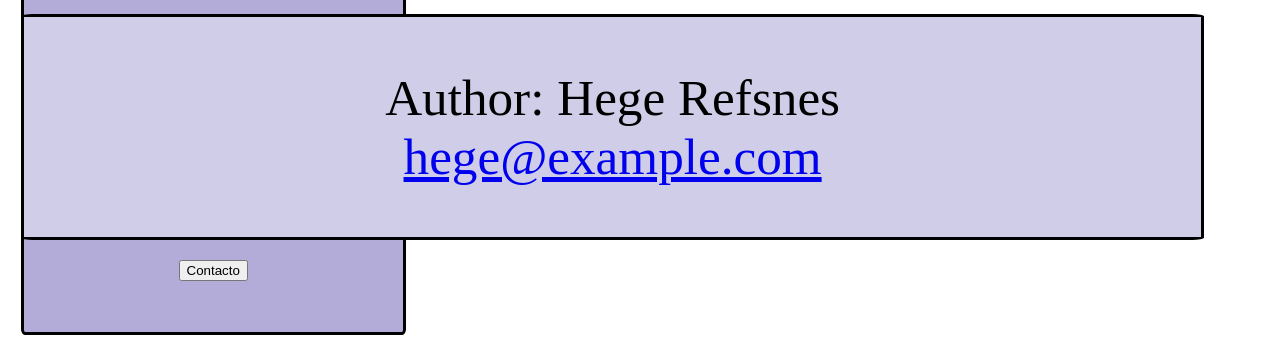
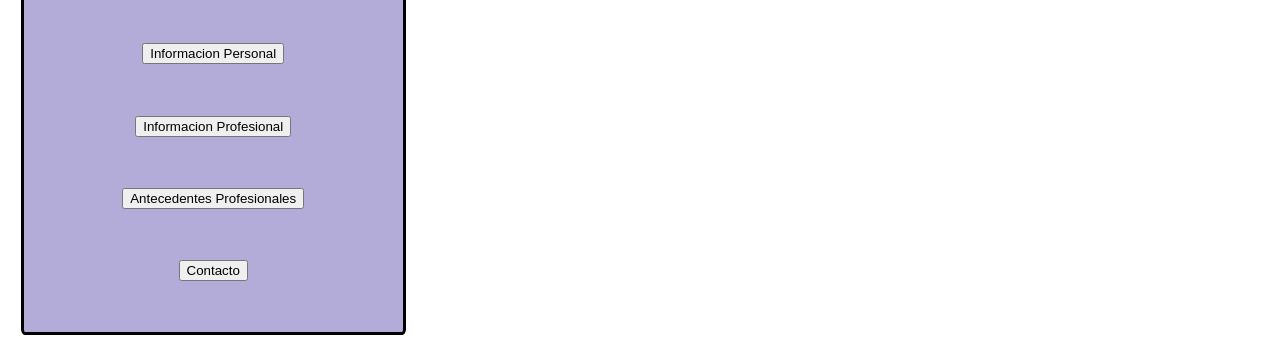
Before and after one commit to universidadpedroni/proyecto_final, a plain HTML site: page index.html in a window 1280 px wide. Shown: the part 547-884 px from the top of the page. Drawn offline with Linux system fonts and the light colour scheme.

Commit message:
removed footer

```diff
--- a/css/style.css
+++ b/css/style.css
@@ -23,7 +23,7 @@
 }
 
 .sector_derecho{
-    width: 59%;
+    width: 60%;
     float: left;
     background-color: rgb(198, 156, 192);
     margin: 1%;
@@ -84,17 +84,3 @@ hr{
     margin-right: 5%;
 
 }
-
-footer{
-    position: absolute;
-    bottom: 0%;
-    background-color: rgb(207, 205, 231);
-    width: 92%;
-    height: auto;
-    margin-top: 1%;
-    margin: 1%;
-    border: solid black;
-    border-radius: 1%;
-    text-align: center;
-
-}
--- a/index.html
+++ b/index.html
@@ -4,8 +4,8 @@
     <meta charset="UTF-8">
     <meta http-equiv="X-UA-Compatible" content="IE=edge">
     <meta name="viewport" content="width=device-width, initial-scale=1.0">
-    <link rel="shortcut icon" href="/proyecto_final/icon/1673471772.ico" type="image/x-icon">
-    <link rel="stylesheet" href="/proyecto_final/css/style.css">
+    <link rel="shortcut icon" href="/icon/1673471772.ico" type="image/x-icon">
+    <link rel="stylesheet" href="/css/style.css">
     <title>CV</title>
 </head>
 
@@ -54,14 +54,11 @@
 
 
 
-    <footer>
-        <p>Author: Hege Refsnes<br>
-        <a href="mailto:hege@example.com">hege@example.com</a></p>
-    </footer>
 
 
 
-    <script src="/proyecto_final/js/funciones.js"></script>
+
+    <script src="/js/funciones.js"></script>
 
 </body>
 </html>
```
